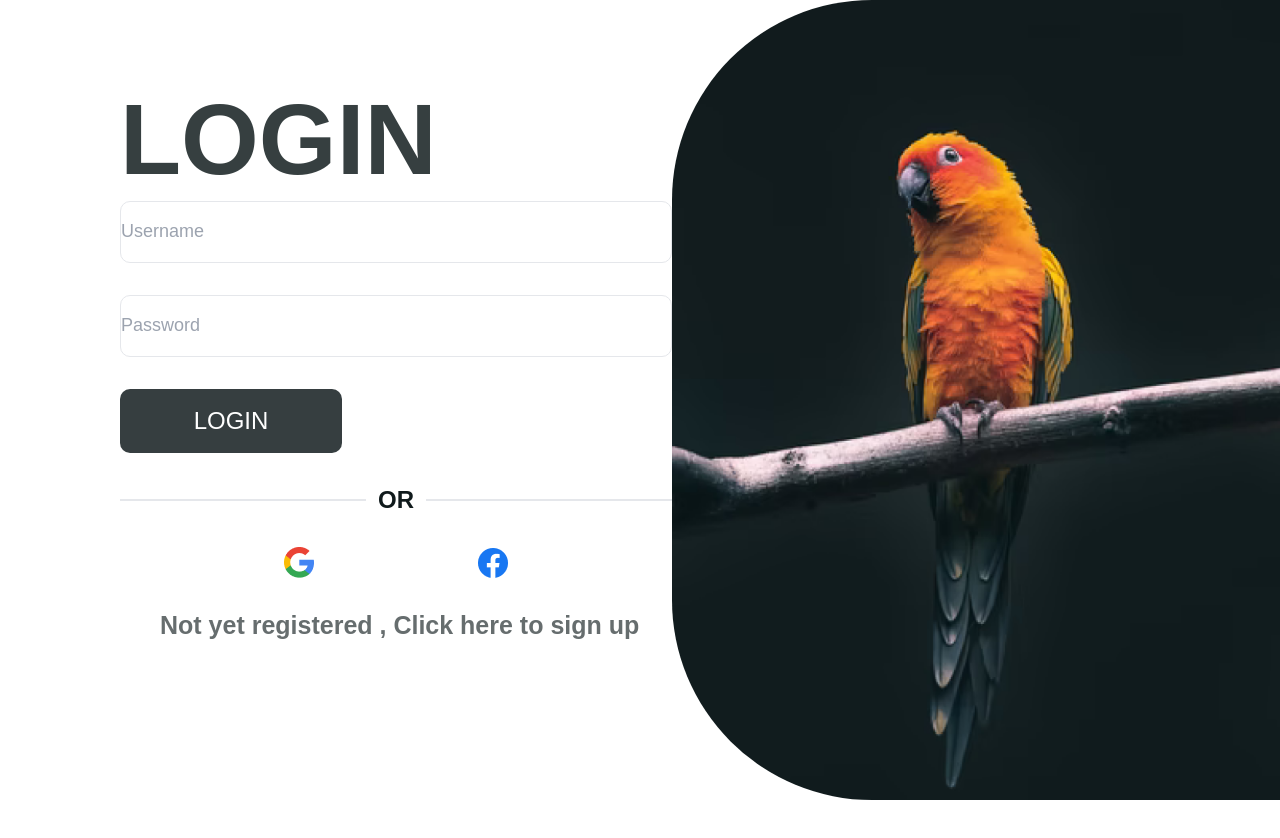
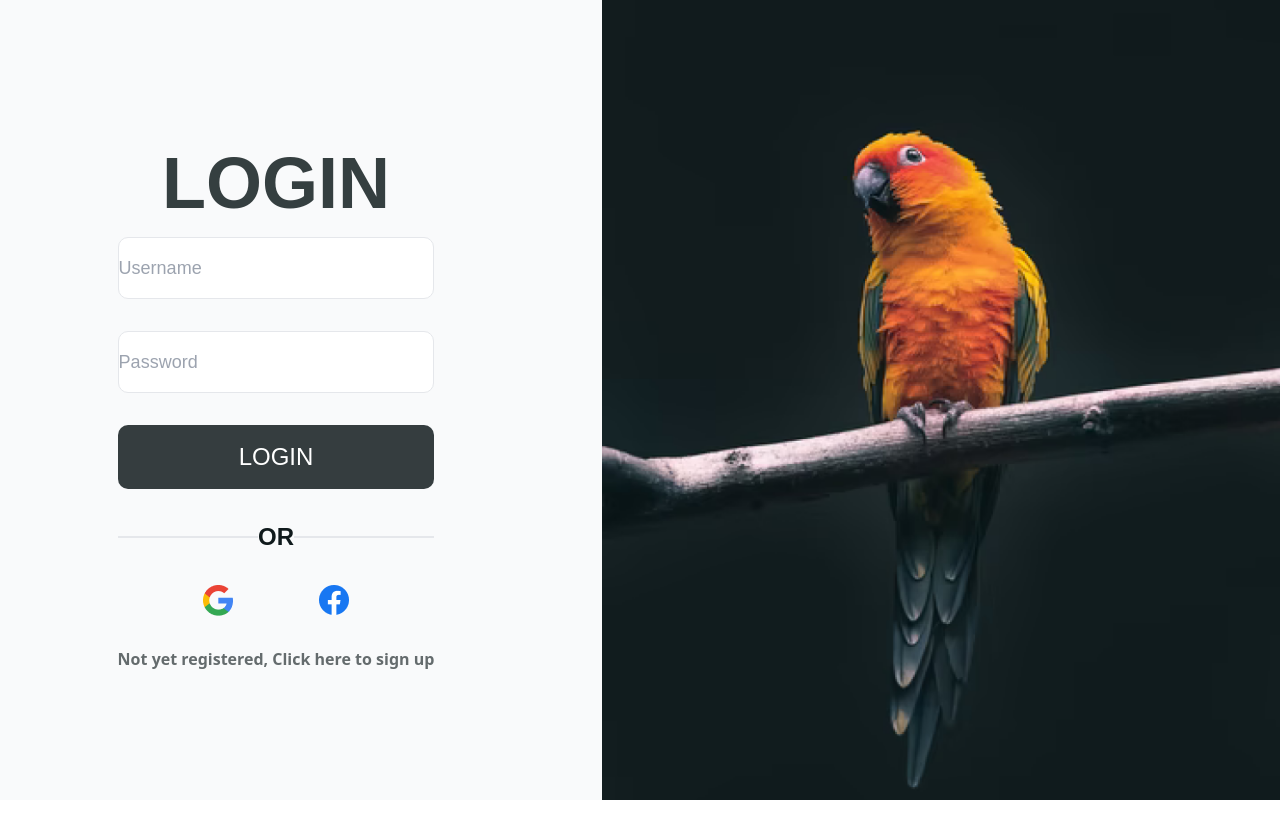
Before and after one commit to kocaman14/figmatoreact2, a React (Vite) app: page / in a window 1280 px wide. Shown: the top 838 px of the page. After the commit the page ends 800 px from the top, so only its background shows below. Built offline with nearby package versions, Linux system fonts and the light colour scheme.

Commit message:
figmatoreact2

```diff
--- a/src/App.jsx
+++ b/src/App.jsx
@@ -1,72 +1,74 @@
-
-
 function App() {
-  const handleClick = (e) =>{
-    e.preventDefault()
-
-  }
+  const handleClick = (e) => {
+    e.preventDefault();
+  };
 
   return (
     <>
-   <div className="h-screen flex justify-center items-center">
-    <div className="w-[1600px] h-[931px] top-[-466px] left-[-800px]  flex justify-between items-center">
-<div className="w-[552px] h-[642px] top-[191px] left-[128px] ml-[120px] ">
+      <div className="h-screen flex justify-center items-center bg-gray-50">
+        <div className="max-w-[552px] w-full h-auto flex flex-col justify-center items-center p-6">
           <header>
-<h1 className='font-montserrat text-[100px] font-semibold leading-[121.9px] text-left decoration-skip-none text-[rgba(16,26,28,0.84)] '>
-LOGIN</h1>
+            <h1 className="font-montserrat text-[48px] sm:text-[72px] font-semibold text-center text-[rgba(16,26,28,0.84)]">
+              LOGIN
+            </h1>
           </header>
           <section>
-<form  className="space-y-8">
+            <form className="space-y-8 w-full">
               <div>
-<input className="w-full h-[62px] rounded-[10px] border-[1px] font-montserrat text-lg text-left text-[rgba(16,26,28,0.84)]"  placeholder="Username"/>
+                <input
+                  className="w-full h-[62px] rounded-[10px] border-[1px] font-montserrat text-lg text-left text-[rgba(16,26,28,0.84)]"
+                  placeholder="Username"
+                />
               </div>
               <div>
-<input  className="w-full h-[62px] rounded-[10px] border-[1px] font-montserrat text-lg text-left text-[rgba(16,26,28,0.84)]" placeholder="Password"/>
+                <input
+                  className="w-full h-[62px] rounded-[10px] border-[1px] font-montserrat text-lg text-left text-[rgba(16,26,28,0.84)]"
+                  placeholder="Password"
+                />
               </div>
               <div>
-<button type="button" onClick={handleClick} className="w-[222px] h-[64px] top-[366px] left-[14px] rounded-[10px] duration-0 bg-[rgba(16,26,28,0.84)] text-[24px] text-white font-montserrat ">  LOGIN </button>
+                <button
+                  type="button"
+                  onClick={handleClick}
+                  className="w-full h-[64px] rounded-[10px] bg-[rgba(16,26,28,0.84)] text-white font-montserrat text-[24px]"
+                >
+                  LOGIN
+                </button>
               </div>
-<div className="flex justify-between items-center">
-<div className="w-[246px] top-[474px]  h-[1px]  border-[1px] text-[rgba(16,26,28,1)]"></div>
-<span className='font-montserrat text-2xl font-semibold leading-[30.48px] text-left underline-from-font decoration-none text-[rgba(16,26,28,1)]'>OR</span>
-<div className="w-[246px] top-[474px]  h-[1px] border-t border-[1px]"></div>
+              <div className="flex justify-between items-center w-full">
+                <div className="w-full h-[1px] border-[1px] border-t text-[rgba(16,26,28,1)]"></div>
+                <span className="font-montserrat text-2xl font-semibold text-center text-[rgba(16,26,28,1)]">OR</span>
+                <div className="w-full h-[1px] border-t border-[1px]"></div>
               </div>
-<footer className="space-y-8" >
-<div className="flex justify-evenly">
-<button type="button" onClick={handleClick} className="w-[30px] h-[30.64px] top-[529px] left-[206px]"><img src="./images/image 1.png"/></button>
-<button type="button" onClick={handleClick} className="w-[30px] h-[30.64px] top-[529px] left-[317px]"><img src="./images/image 2.png"/></button>
+              <footer className="space-y-8 w-full">
+                <div className="flex justify-evenly w-full">
+                  <button type="button" onClick={handleClick} className="w-[30px] h-[30px]">
+                    <img src="./images/image 1.png" alt="icon 1" />
+                  </button>
+                  <button type="button" onClick={handleClick} className="w-[30px] h-[30px]">
+                    <img src="./images/image 2.png" alt="icon 2" />
+                  </button>
                 </div>
-<div className="flex justify-center">
-<button type="button" onClick={handleClick} className="w-[517px] h-[30px] top-[612px] left-[14px] font-montserrat text-[25px] font-semibold leading-[30.48px] text-left text-[rgba(16,26,28,0.64)] underline-from-font decoration-none ml-10">Not yet registered , Click here to sign up</button>
+                <div className="flex justify-center w-full">
+                  <button
+                    type="button"
+                    onClick={handleClick}
+                    className="w-full text-center text-[16px] font-semibold text-[rgba(16,26,28,0.64)]"
+                  >
+                    Not yet registered, Click here to sign up
+                  </button>
                 </div>
               </footer>
             </form>
-
-
           </section>
-
         </div>
 
-<inside>
-<img className="w-[800px] h-[800px] left-[811px] rounded-[200px_0px_0px_200px]  " src="./images/image 3.png"></img>
-</inside>
-
-
-
-
-
-
+        <div className="hidden lg:block lg:w-[800px] lg:h-[800px] lg:ml-[50px] rounded-[200px_0px_0px_200px]">
+          <img className="w-full h-auto object-cover" src="./images/image 3.png" alt="Image" />
         </div>
-
-
-
-
-
-
-
       </div>
     </>
-  )
+  );
 }
 
-export default App
+export default App;
```
Lines whose indentation alone changed are shown as unchanged.
